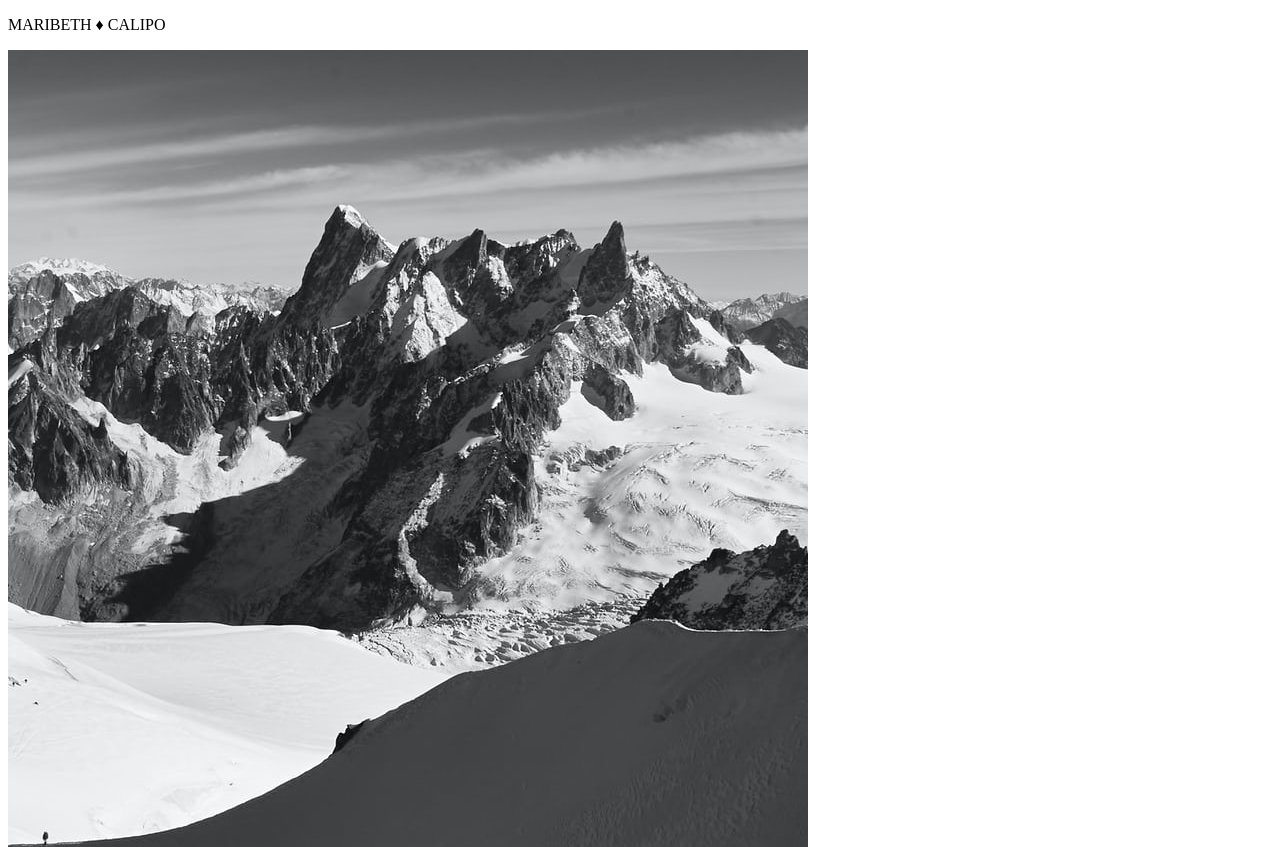
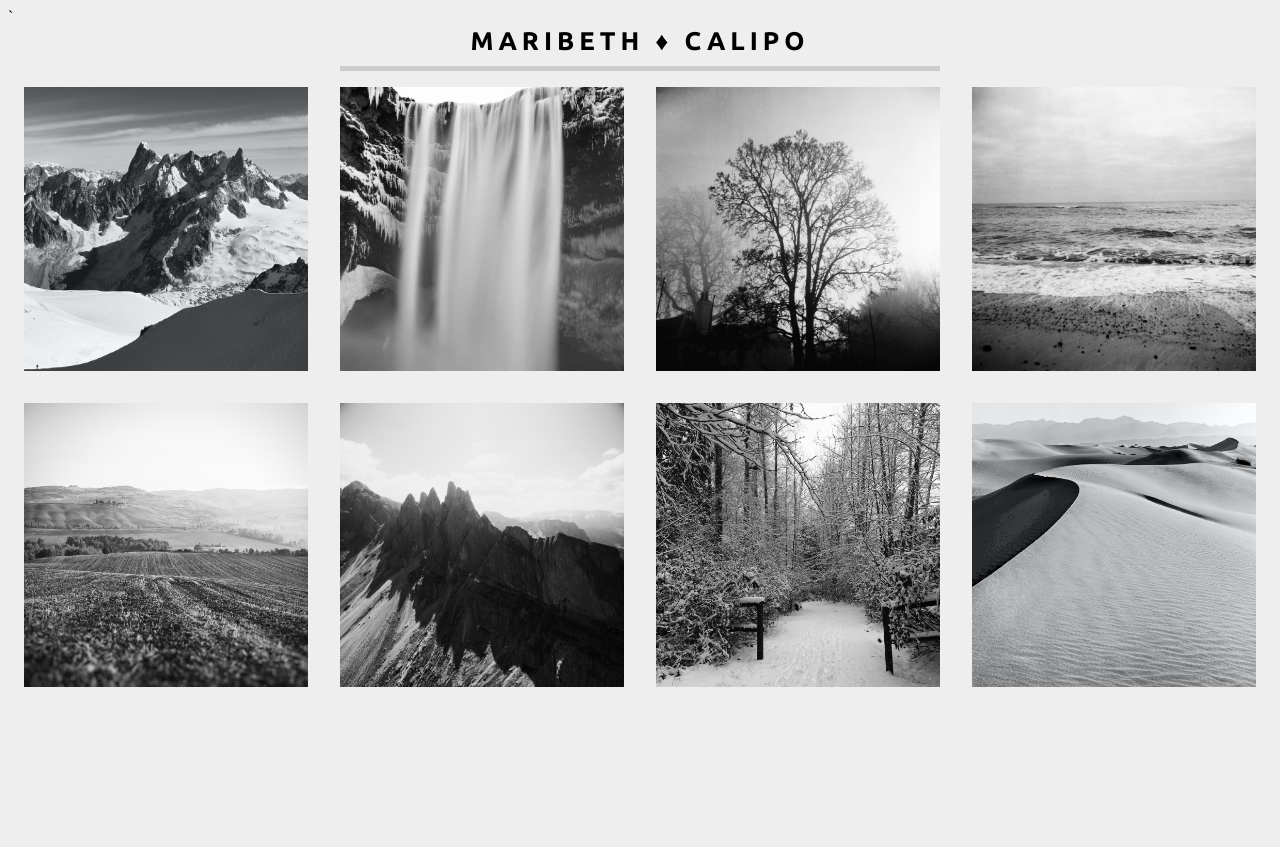
Before and after one commit to MsBeth/PhotoSite, a plain HTML site: page index.html in a window 1280 px wide. Shown: the top 847 px of the page. After the commit the page ends 800 px from the top, so only its background shows below. Drawn offline with Linux system fonts and the light colour scheme.

Commit message:
Updated index.html file

```diff
--- a/index.html
+++ b/index.html
@@ -5,11 +5,11 @@
     <meta http-equiv="X-UA-Compatible" content="IE=edge">
     <meta name="viewport" content="width=device-width, initial-scale=1.0">
     <meta name="description" content="HTML CSS Photo Site">
-    <link rel="stylesheet" href="styles.css">
+    <link rel="stylesheet" href="style.css">
     <title>Photo Site</title>
 </head>
-<body>
- <p>MARIBETH &diams; CALIPO</p>
+<body>`
+             <p>MARIBETH &diams; CALIPO</p>
  <img src="Images/caradhras.jpeg" alt="Snow covered mountains">
  <img src="Images/waterfall.jpeg" alt="waterfall">
  <img src="Images/tree.jpeg" alt="Silloutte of a tree">
--- a/style.css
+++ b/style.css
@@ -15,7 +15,6 @@ p {
     padding-bottom: 10px;
     width: 47.5%;
     margin: auto;
-
 }
 
 img {
```
